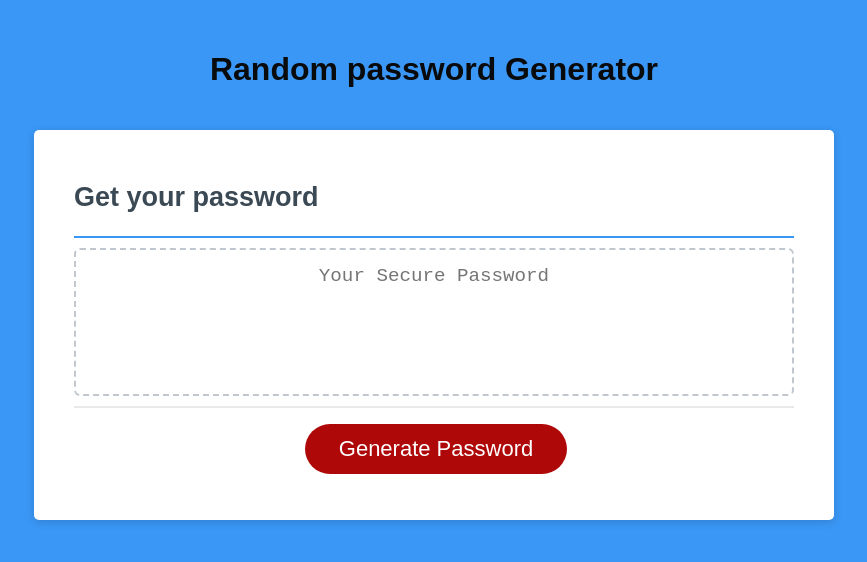
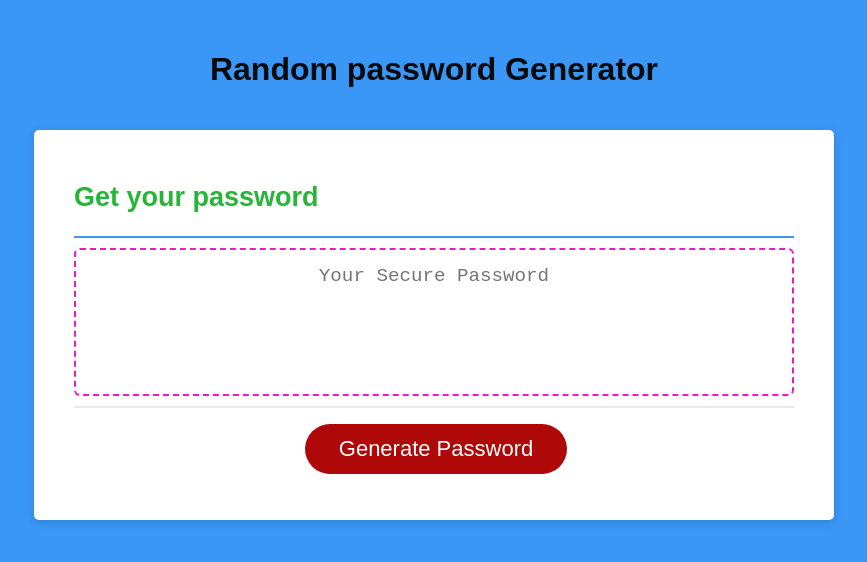
Before and after one commit to Volchenok89/MyRandomPasswordGenerator, a plain HTML site: page index.html in a window 1280 px wide. Shown: the whole page, without its empty margins (206-1073 px from the left). Drawn offline with Linux system fonts and the light colour scheme.

Commit message:
final touches

```diff
--- a/assets/css/style.css
+++ b/assets/css/style.css
@@ -36,12 +36,13 @@ header {
 
 }
 
+
 .card {
   background-color: hsl(0, 0%, 100%);
   border-radius: 5px;
   border-width: 1px;
   box-shadow: rgba(0, 0, 0, 0.15) 0px 2px 8px 0px;
-  color: hsl(206, 17%, 28%);
+  color: hsl(128, 65%, 43%);
   font-size: 18px;
   margin: 0 auto;
   max-width: 800px;
@@ -118,7 +119,7 @@ button[disabled] {
   text-align: center;
   margin-top: 10px;
   margin-bottom: 10px;
-  border: 2px dashed #c0c7cf;
+  border: 2px dashed #ee19c3;
   border-radius: 6px;
   resize: none;
   overflow: hidden;
```
